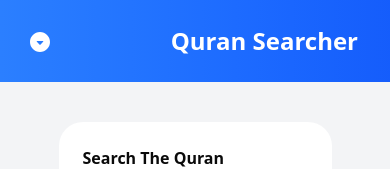
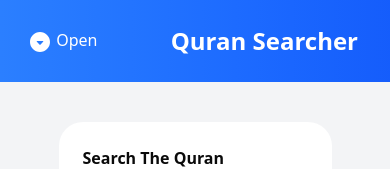
Before and after one commit to sKzAy/quranlearner, a Next.js app: page /search in a window 390 px wide. Shown: the top 169 px of the page. Built offline with nearby package versions, Linux system fonts and the light colour scheme.

Commit message:
added open to mobile navs

```diff
--- a/app/components/dashNavMobile.js
+++ b/app/components/dashNavMobile.js
@@ -1,6 +1,6 @@
 import React from 'react'
 import Link from 'next/link'
-import { ArrowDropDownCircleRounded,Search,AutoStories } from '@mui/icons-material'
+import { ArrowDropDownCircleRounded, Search, AutoStories } from '@mui/icons-material'
 import { UserButton } from '@clerk/nextjs'
 
 const DashNavMobile = () => {
@@ -8,12 +8,10 @@ const DashNavMobile = () => {
     <>
       <nav className='flex justify-between align-middle items-center md:hidden bg-gradient-to-r from-red-500 to-red-600 text-white p-6'>
         <details className="dropdown relative z-[9999]">
-              <summary className="btn m-1 list-none z-[9999]">
-               <ArrowDropDownCircleRounded />
-              </summary>
+          <summary className="btn m-1 list-none text-center"><ArrowDropDownCircleRounded /> Open</summary>
           <ul className="menu absolute left-0 top-full bg-red-700 rounded-box w-52 p-3 shadow-sm z-[9999]">
-                <li className='shadow p-2'><Link href="/search"><Search/> Search</Link></li>
-                <li className='shadow p-2'><Link href="/choose"> <AutoStories/> Continue Reading</Link></li>
+            <li className='shadow p-2'><Link href="/search"><Search /> Search</Link></li>
+            <li className='shadow p-2'><Link href="/choose"> <AutoStories /> Continue Reading</Link></li>
           </ul>
         </details>
         <div className='text-2xl font-bold flex gap-2'>Dashboard<div><UserButton /></div></div>
--- a/app/components/mobileNav.js
+++ b/app/components/mobileNav.js
@@ -8,7 +8,7 @@ const MobileNav = () => {
         <nav className='flex justify-between align-middle items-center md:hidden bg-gradient-to-r from-green-500 to-green-600 text-white
       p-6'>
         <details className="dropdown relative duration-500 animate-in">
-          <summary className="btn m-1 list-none"><ArrowDropDownCircleRounded/></summary>
+          <summary className="btn m-1 list-none text-center"><ArrowDropDownCircleRounded /> Open</summary>
           <ul className="bg-green-700 menu absolute left-0 top-full bg-base-100 rounded-box z-10 w-52 p-2 shadow-sm">
             <li className='shadow p-2'><Link className=' hover:text-black transition-all hover:transition-all duration-500' href={"/search"}><Search /> Search</Link></li>
             <li className='shadow p-2'><Link className=' cursor-pointer hover:text-black transition-all hover:transition-all duration-500' href={'/dashboard'}><SpaceDashboardRounded /> Dashboard</Link></li>
--- a/app/components/searchNavMobile.js
+++ b/app/components/searchNavMobile.js
@@ -7,7 +7,7 @@ const SearchNavMobile = () => {
        <nav className='md:hidden flex justify-between align-middle items-center bg-gradient-to-r from-blue-500 to-blue-600 text-white
             p-6'>
       <details className="dropdown relative duration-500 animate-in">
-        <summary className="btn m-1 list-none"><ArrowDropDownCircleRounded /></summary>
+        <summary className="btn m-1 list-none text-center"><ArrowDropDownCircleRounded /> Open</summary>
         <ul className="bg-blue-700 menu absolute left-0 top-full bg-base-100 rounded-box z-10 w-52 p-2 shadow-sm">
           <li className='shadow p-2'><Link className=' hover:text-black transition-all hover:transition-all duration-500' href={"/choose"}> <AutoStories/> Select Surah</Link></li>
           <li className='shadow p-2'><Link className=' cursor-pointer hover:text-black transition-all hover:transition-all duration-500' href={'/dashboard'}><SpaceDashboardRounded/> Dashboard</Link></li>
```
Lines whose indentation alone changed are shown as unchanged.
